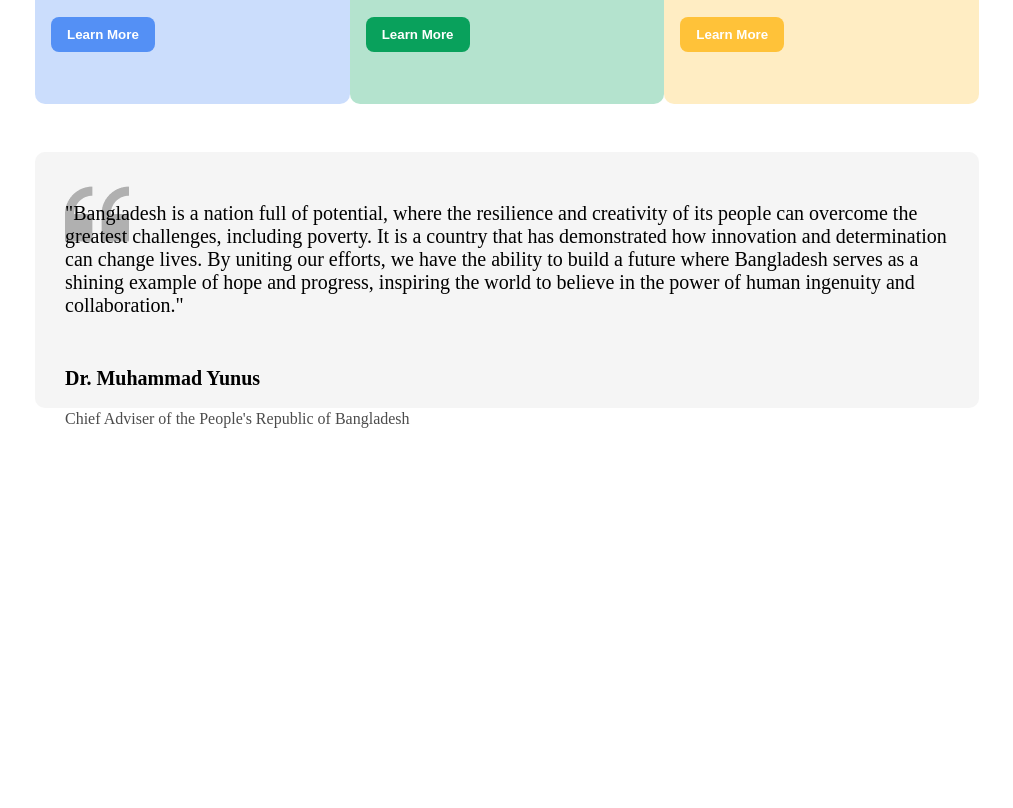
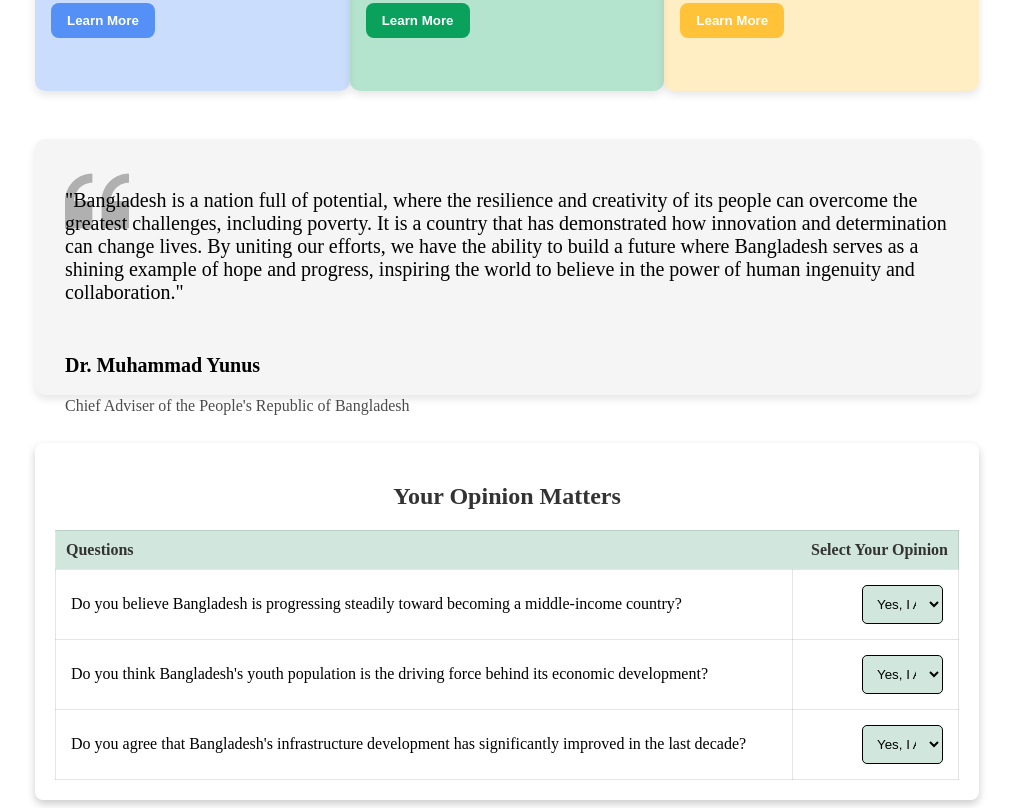
Before and after one commit to rakibul263/BANGLADESH-2.0, a plain HTML site: page index.html in a window 1280 px wide. Shown: the part 1558-2366 px from the top of the page, without its empty margins (133-1146 px from the left). Before the commit the page ends 1986 px from the top, so only its background shows below. Drawn offline with Linux system fonts and the light colour scheme.

Commit message:
opinion section added & box shadow added in some section

```diff
--- a/index.html
+++ b/index.html
@@ -102,6 +102,49 @@
            <p class="vision-qute-txt-2">Chief Adviser of the People's Republic of Bangladesh</p>
         </div>
      </section>
+
+    <!-- Opinion Section -->
+    <section class="opinion-section">
+        <h1>Your Opinion Matters</h1>
+        <table>
+            <thead>
+                <tr>
+                    <th>Questions</th>
+                    <th class="table-data-section">Select Your Opinion</th>
+                </tr>
+            </thead>
+            <tbody>
+                <tr>
+                    <td>Do you believe Bangladesh is progressing steadily toward becoming a middle-income country?</td>
+                    <td class="table-data-section">
+                        <select>
+                            <option>Yes, I Agree</option>
+                            <option>No, I Disagree</option>
+                        </select>
+                    </td>
+                </tr>
+                <tr>
+                    <td>Do you think Bangladesh's youth population is the driving force behind its economic development?</td>
+                    <td class="table-data-section">
+                        <select>
+                            <option>Yes, I Agree</option>
+                            <option>No, I Disagree</option>
+                        </select>
+                    </td>
+                </tr>
+                <tr>
+                    <td>Do you agree that Bangladesh's infrastructure development has significantly improved in the last decade?</td>
+                    <td class="table-data-section">
+                        <select>
+                            <option>Yes, I Agree</option>
+                            <option>No, I Disagree</option>
+                        </select>
+                    </td>
+                </tr>
+            </tbody>
+        </table>
+    </section>
+
     </main>
 </body>
 </html>
--- a/style.css
+++ b/style.css
@@ -85,6 +85,14 @@
     background-color: whitesmoke;
     border: 1px solid gray;
     border-radius: 10px;
+    box-shadow: 0 4px 8px rgba(0, 0, 0, 0.1);
+    transition: 0.3s;
+}
+.container-border-padding:hover{
+    background-color: rgba(0, 106, 80, 0.3);
+    color: rgb(69, 13, 13);
+    box-shadow: 0 8px 16px rgba(0, 0, 0, 0.3);
+
 }
 
 .container-items{
@@ -108,6 +116,7 @@
     background-color: rgba(84, 144, 245, 0.3);
     /* border: 1px solid gray; */
     border-radius: 10px;
+    box-shadow: 0 4px 8px rgba(0, 0, 0, 0.1);
 }
 .vision-border-padding-2{
     width: 410px;
@@ -115,6 +124,7 @@
     background-color: rgba(9, 161, 92, 0.3);
     /* border: 1px solid gray; */
     border-radius: 10px;
+    box-shadow: 0 4px 8px rgba(0, 0, 0, 0.1);
 }
 .vision-border-padding-3{
     width: 410px;
@@ -122,6 +132,7 @@
     background-color: rgba(255, 194, 57, 0.3);
     /* border: 1px solid gray; */
     border-radius: 10px;
+    box-shadow: 0 4px 8px rgba(0, 0, 0, 0.1);
 }
 .vision-items{
     text-align: justify;
@@ -181,6 +192,7 @@
     background-image: url(./assets/quote-bg.png);
     background-repeat: no-repeat;
     background-position: left 30px top 30px;
+    box-shadow: 0 4px 8px rgba(0, 0, 0, 0.1);
 }
 
 .vision-qute-txt{
@@ -195,3 +207,58 @@
     font-size: 20px;
     padding-left: 30px;
 }
+
+/* opinion section */
+.opinion-section{
+    margin-top: 3rem;
+    background-color: white;
+    box-shadow: 0 4px 8px rgba(0, 0, 0, 0.2);
+    border-radius: 8px;
+    padding: 20px;
+    text-align: center;
+}
+
+h1 {
+    font-size: 24px;
+    margin-bottom: 20px;
+    color: #333;
+}
+
+table {
+    width: 100%;
+    border-collapse: collapse;
+    margin-top: 20px;
+}
+
+thead {
+    background-color: #d1e7dd;
+    border: 1px solid rgba(0, 0, 0, 0.1);
+}
+
+thead th {
+    text-align: left;
+    padding: 10px;
+    font-weight: bold;
+    color: #333;
+}
+
+tbody tr {
+    border-bottom: 1px solid gray;
+}
+
+tbody td {
+    padding: 15px;
+    text-align: left;
+    border: 1px solid rgba(0, 0, 0, 0.1);
+}
+
+tbody td select {
+    width: 60%;
+    padding: 10px;
+    border: 1px solid black;
+    border-radius: 5px;
+    background-color: #d1e7dd;
+}
+.table-data-section{
+    text-align: right;
+}
```
